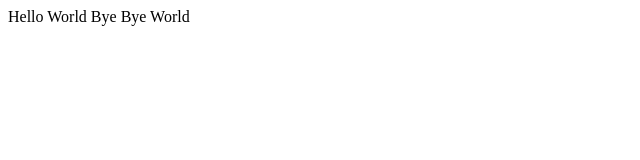
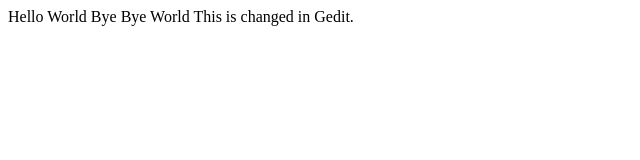
Before and after one commit to poudyalbishwas/biswas, a plain HTML site: page index.html in a window 1280 px wide. Shown: the whole page, without its empty margins (0-640 px from the left). Drawn offline with Linux system fonts and the light colour scheme.

Commit message:
added index.html

```diff
--- a/index.html
+++ b/index.html
@@ -7,6 +7,7 @@ File Track
 <body>
 Hello World
   Bye Bye World
+This is changed in Gedit.
 
 </body>
 
```
